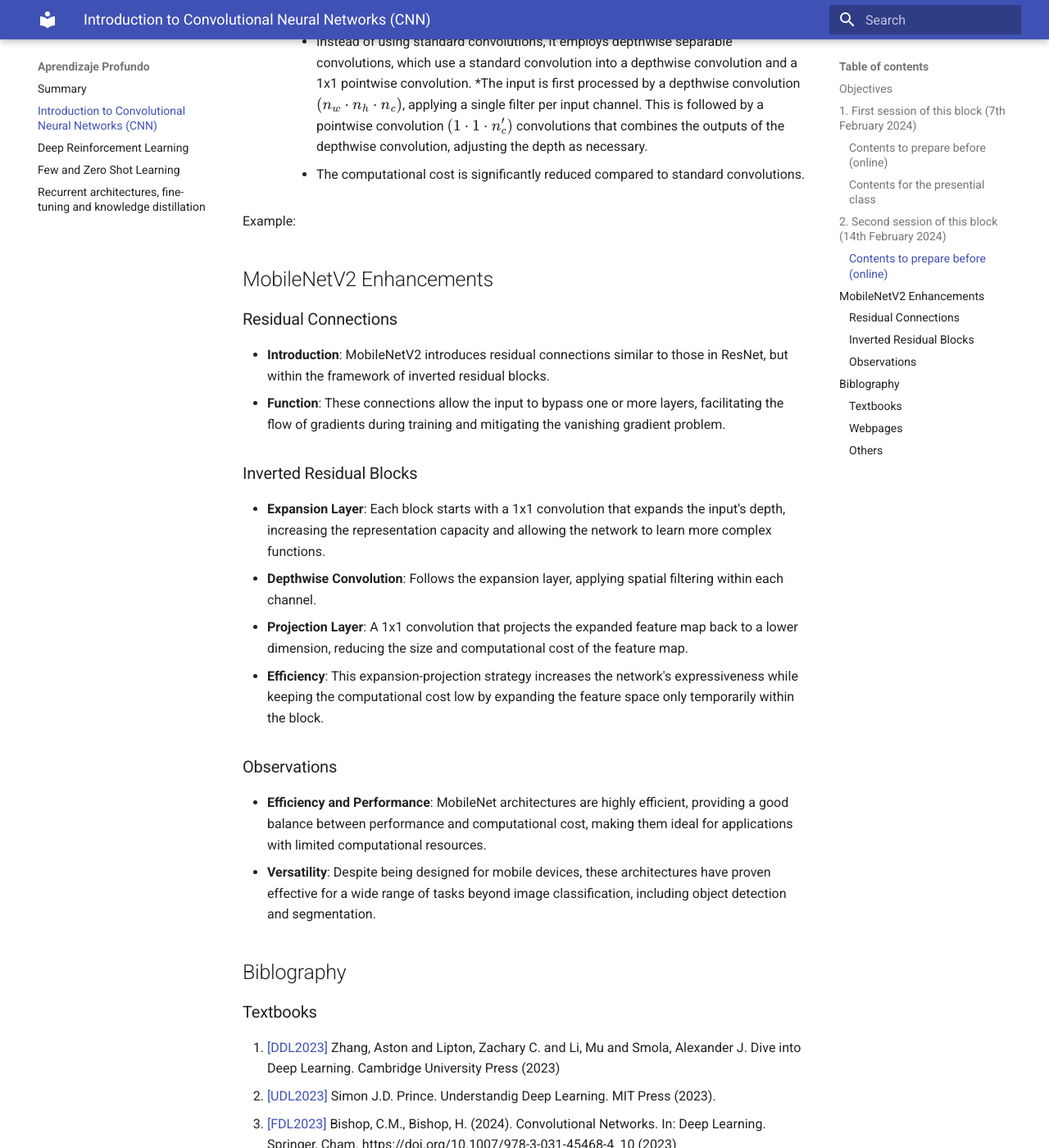
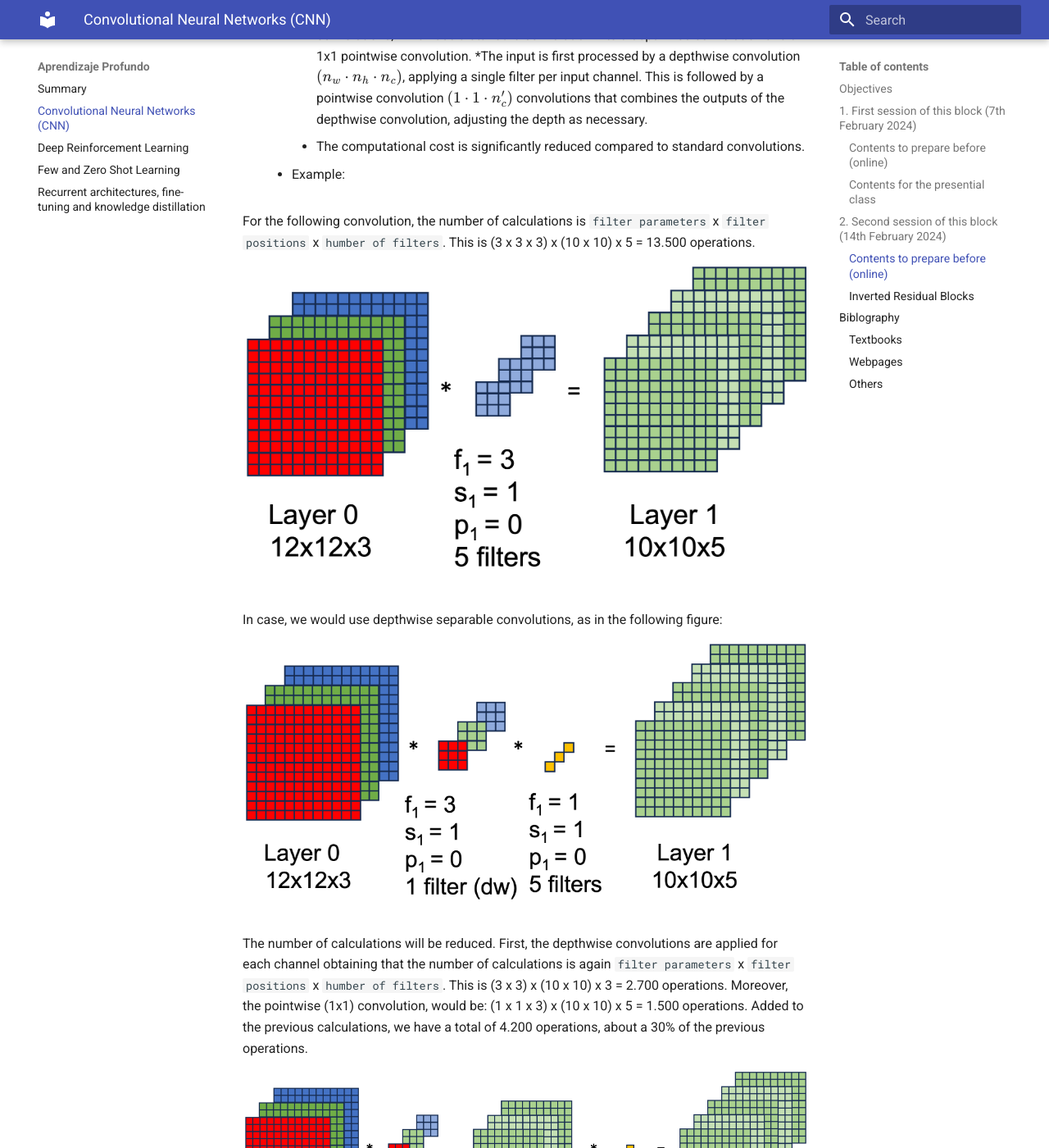
Before and after one commit to pertusa/ap, an MkDocs documentation site: the page built from docs/cnn.md, in a window 1280 px wide and 1400 px high, scrolled down 9887 px. Shown: the whole window at 82% size. Built offline with MkDocs 1.6.1 and Material for MkDocs 9.7.7, drawn with Linux system fonts in a browser that asks for light colours; formulas are drawn with MathJax 3; some of the changed text lies outside the part shown.

Commit message:
Efficient networks

```diff
--- a/docs/cnn.md
+++ b/docs/cnn.md
@@ -1,4 +1,4 @@
-# Introduction to Convolutional Neural Networks (CNN)
+# Convolutional Neural Networks (CNN)
 
 Convolutional Neural Networks (CNNs) are specifically tailored for computer vision tasks (classification, detection, segmentation, synthesis, etc.) (See Chapter 10.1 [[FDL2023]](https://www.bishopbook.com)). In 1989, LeCun proposed LeNet, a CNN for recognizing handwritten digits in images that was trained by backpropagation. It was widely recognised as the first CNN model achievieng outstanding results matching the performance of support vector machines, then a dominant approach in supervised learning. It laid the foundation for modern CNN architectures and demonstrated the power of convolutional layers and their ability to learn spatial hierarchies of features in an image, a principle that remains central in modern CNNs used for more complex tasks in computer vision.
 
@@ -226,14 +226,22 @@
 		*The input is first processed by a depthwise convolution \((n_w \cdot n_h \cdot n_c)\), applying a single filter per input channel. This is followed by a pointwise convolution \((1 \cdot 1 \cdot n_c')\) convolutions that combines the outputs of the depthwise convolution, adjusting the depth as necessary.
 		* The computational cost is significantly reduced compared to standard convolutions.
 
-Example:
+	* Example:
 
+For the following convolution, the number of calculations is `filter parameters` x `filter positions` x `humber of filters`. This is (3 x 3 x 3) x (10 x 10) x 5 = 13.500 operations.
 
-## MobileNetV2 Enhancements
+![alt text](images/cnn/normalConvolution.png)
 
-### Residual Connections
-- **Introduction**: MobileNetV2 introduces residual connections similar to those in ResNet, but within the framework of inverted residual blocks.
-- **Function**: These connections allow the input to bypass one or more layers, facilitating the flow of gradients during training and mitigating the vanishing gradient problem.
+In case, we would use depthwise separable convolutions, as in the following figure:
+
+![alt text](images/cnn/depthwiseConvolution-1.png)
+
+The number of calculations will be reduced. First, the depthwise convolutions are applied for each channel obtaining that the number of calculations is again `filter parameters` x `filter positions` x `humber of filters`. This is (3 x 3) x (10 x 10) x 3 = 2.700 operations. Moreover, the pointwise (1x1) convolution, would be: (1 x 1 x 3) x (10 x 10) x 5 = 1.500 operations. Added to the previous calculations, we have a total of 4.200 operations, about a 30% of the previous operations.
+
+![alt text](images/cnn/depthwiseConvolution-2.png)
+
+* MobileNetV2
+	* It introduces residual connections similar to those in ResNet, but within the framework of inverted residual blocks. These connections allow the input to bypass one or more layers, facilitating the flow of gradients during training and mitigating the vanishing gradient problem.
 
 ### Inverted Residual Blocks
 - **Expansion Layer**: Each block starts with a 1x1 convolution that expands the input's depth, increasing the representation capacity and allowing the network to learn more complex functions.
@@ -241,9 +249,8 @@
 - **Projection Layer**: A 1x1 convolution that projects the expanded feature map back to a lower dimension, reducing the size and computational cost of the feature map.
 - **Efficiency**: This expansion-projection strategy increases the network's expressiveness while keeping the computational cost low by expanding the feature space only temporarily within the block.
 
-### Observations
-- **Efficiency and Performance**: MobileNet architectures are highly efficient, providing a good balance between performance and computational cost, making them ideal for applications with limited computational resources.
-- **Versatility**: Despite being designed for mobile devices, these architectures have proven effective for a wide range of tasks beyond image classification, including object detection and segmentation.
+* EfficientNet:
+
 
 
 ## Biblography
```
Also changed, not shown: docs/images/cnn/depthwiseConvolution-1.png (added), docs/images/cnn/depthwiseConvolution-2.png (added), docs/images/cnn/normalConvolution.png (added).
